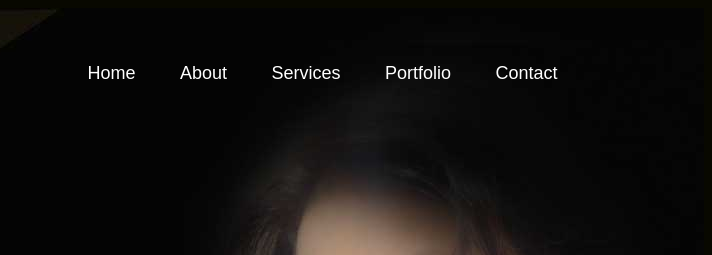
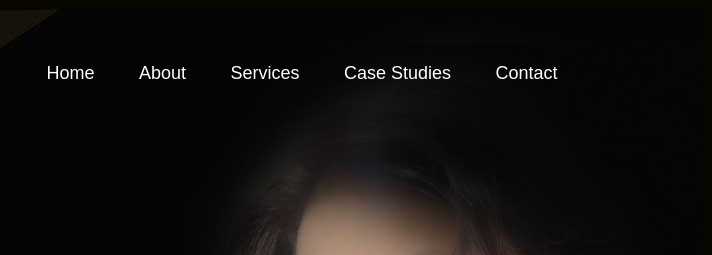
Before and after one commit to Pranat-123/PranatiBaral, a plain HTML site: page index.html in a window 1280 px wide. Shown: the top 255 px of the page, 568-1280 px from the left. Drawn offline with Linux system fonts and the light colour scheme.

Commit message:
Add files via upload
main page-v1

```diff
--- a/index.html
+++ b/index.html
@@ -18,7 +18,7 @@
 					<li><a href="#header">Home</a></li>
 					<li><a href="#about">About</a></li>
 					<li><a href="#services">Services</a></li>
-					<li><a href="#portfolio">Portfolio</a></li>
+					<li><a href="#portfolio">Case Studies</a></li>
 					<li><a href="#contact">Contact</a></li>
 					<i class="fas fa-times" onClick="closemenu()"></i>
 				</ul>
```
